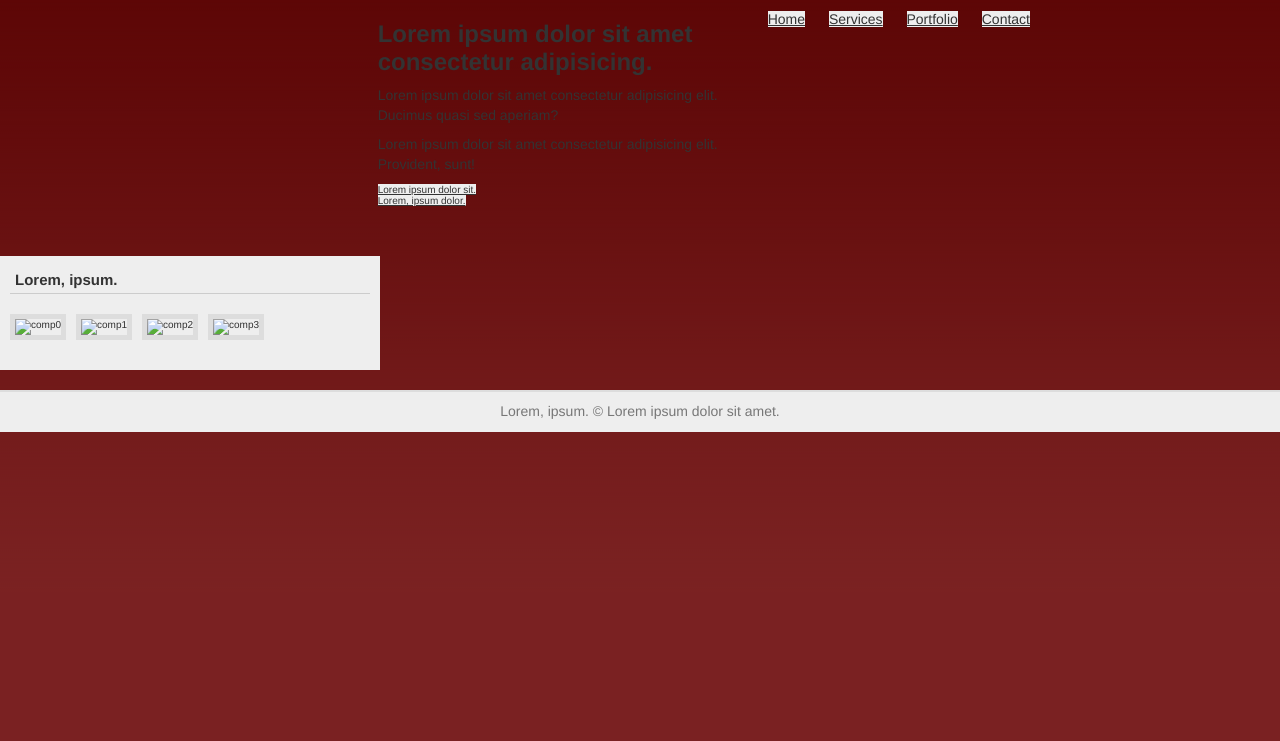
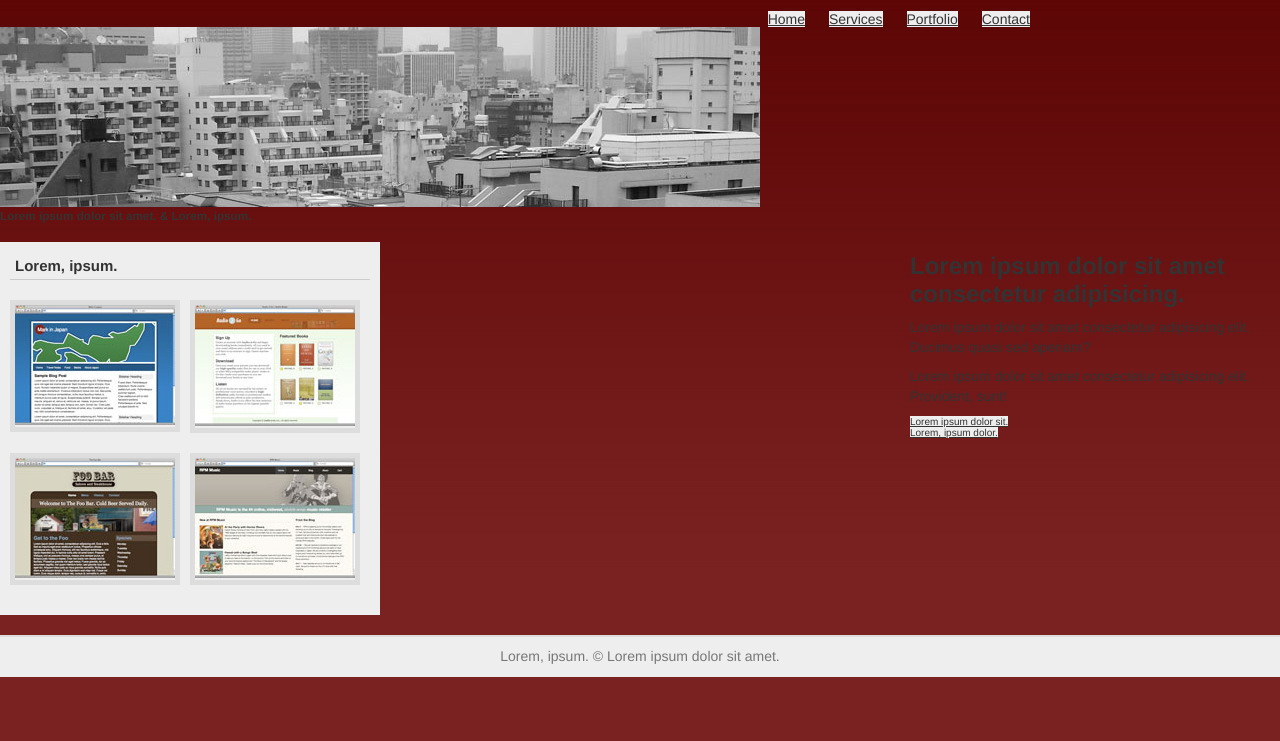
Before and after one commit to z78076969/website-2024, a plain HTML site: page index.html in a window 1280 px wide. Shown: the part 59-800 px from the top of the page. Drawn offline with Linux system fonts and the light colour scheme.

Commit message:
2024.9.20

```diff
--- a/index.html
+++ b/index.html
@@ -20,7 +20,7 @@
     </header>
     <article id="mainContent">
         <section id="titleBar">
-            <img alt="tokyo buidings" src="image/tokyo.jpg" />
+            <img alt="tokyo buidings" src="images/tokyo.jpg" />
             <h1>Lorem ipsum dolor sit amet. <sanp class="amp">&amp;</sanp> Lorem, ipsum.</h1>
         </section>
         <section id="content">
@@ -35,10 +35,10 @@
         <section id="sidebar">
             <h2>Lorem, ipsum.</h2>
             <ul id="port">
-                <li><img src="image/makinjapan.jpg" alt="comp0"></li>
-                <li><img src="image/a2g/jpg" alt="comp1"></li>
-                <li><img src="image/foobar.jpg" alt="comp2"></li>
-                <li><img src="image/rpm.jpg" alt="comp3"></li>
+                <li><img src="images/markinjapan.jpg" alt="comp0"></li>
+                <li><img src="images/a2g.jpg" alt="comp1"></li>
+                <li><img src="images/foobar.jpg" alt="comp2"></li>
+                <li><img src="images/rpm.jpg" alt="comp3"></li>
             </ul>
         </section>
     </article>
```
